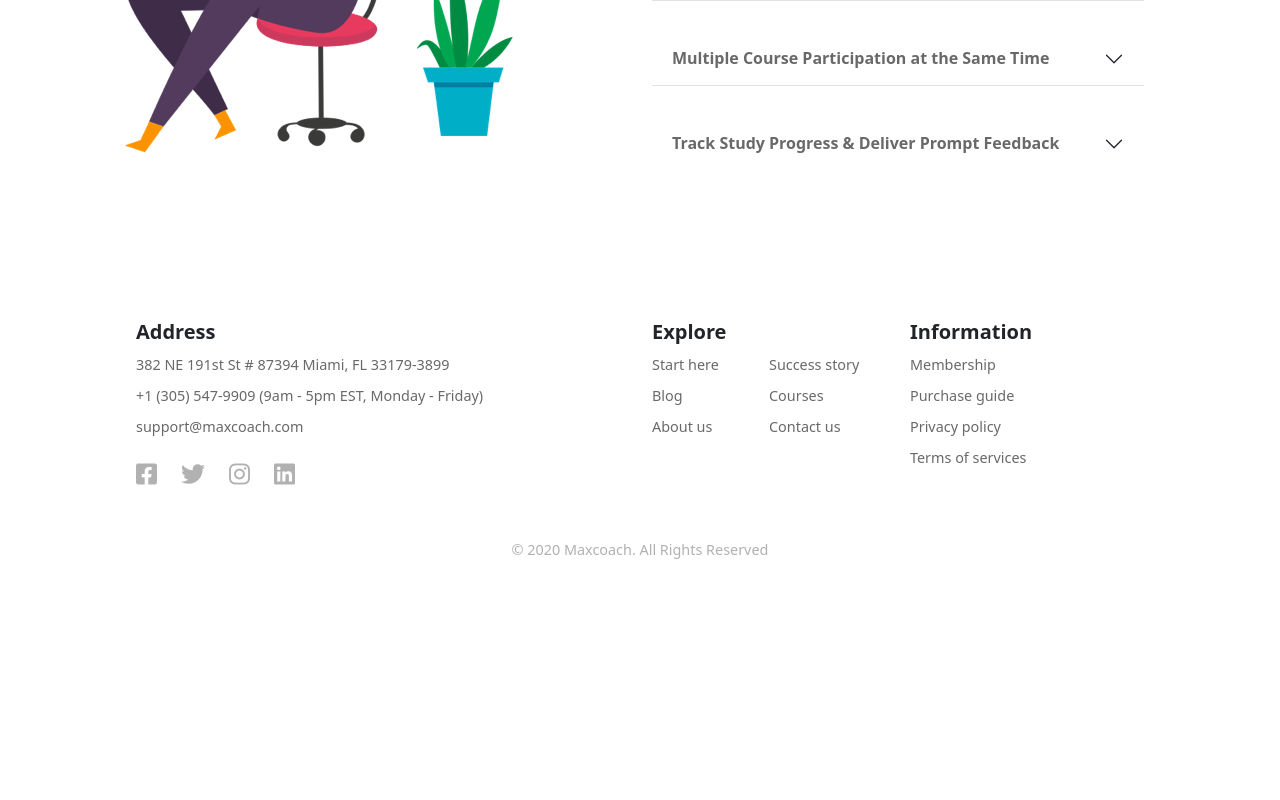
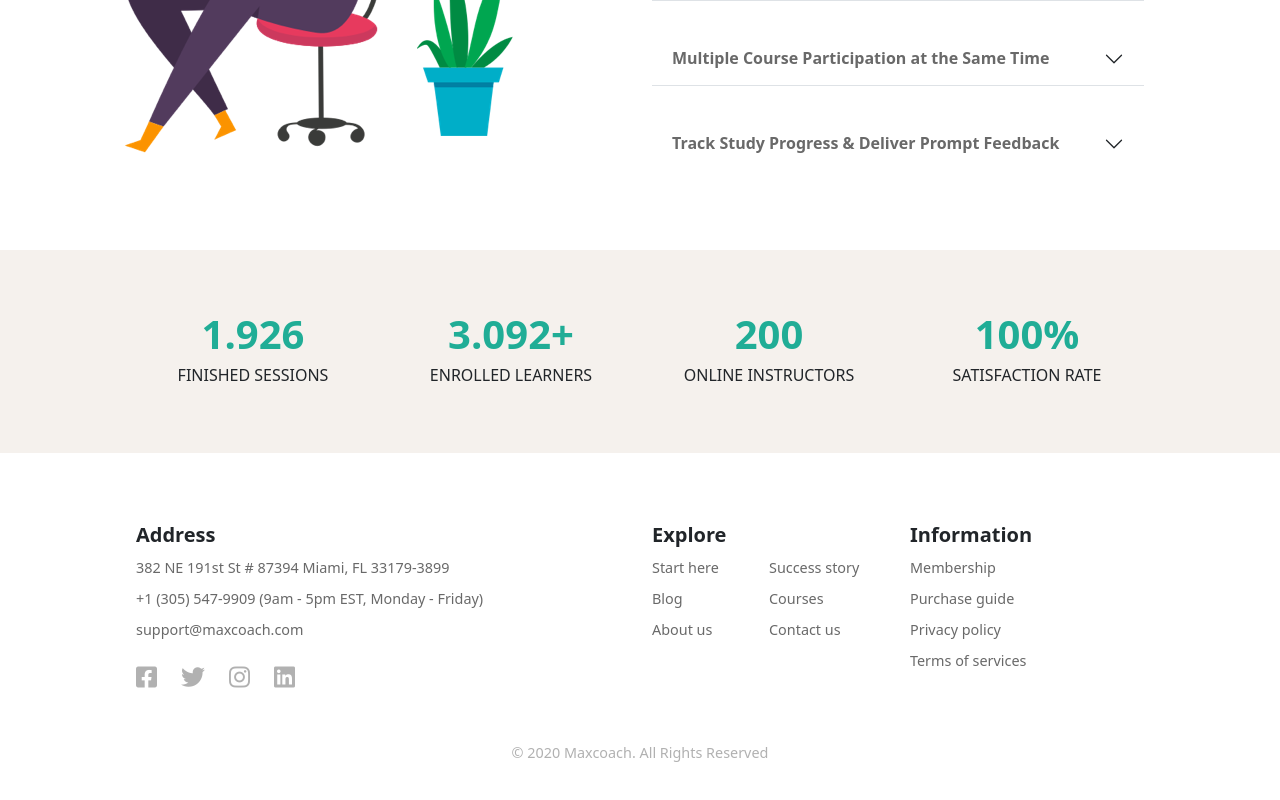
Before and after one commit to andreaconv/proj-html-vuejs, a Vue app: page / in a window 1280 px wide. Shown: the part 1826-2626 px from the top of the page. Before the commit the page ends 2436 px from the top, so only its background shows below. Built offline with nearby package versions, Linux system fonts and the light colour scheme.

Commit message:
[add] sectin dati

```diff
--- a/src/App.vue
+++ b/src/App.vue
@@ -32,10 +32,14 @@ export default {
 
 <template>
 
-  <Header />
-  <Jumbo />
-  <Main />
-  <Footer />
+  <div>
+
+    <Header />
+    <Jumbo />
+    <Main />
+    <Footer />
+
+  </div>
 
 </template>
 
--- a/src/components/myHeader.vue
+++ b/src/components/myHeader.vue
@@ -6,6 +6,9 @@ export default {
   components: {
     Nav,
   },
+  methods: {
+
+  }
 }
 </script>
 
--- a/src/components/myMain.vue
+++ b/src/components/myMain.vue
@@ -1,12 +1,14 @@
 <script>
 import mySection from './partials/mySection.vue';
 import Sectionjumbo from './partials/Sectionjumbo.vue';
+import Dati from './partials/Dati.vue';
 
 export default {
   name: 'Main',
   components: {
     mySection,
     Sectionjumbo,
+    Dati,
   },
 }
 </script>
@@ -15,6 +17,7 @@ export default {
 
   <mySection />
   <Sectionjumbo />
+  <Dati />
 
 </template>
 
--- /dev/null
+++ b/src/components/partials/Dati.vue
@@ -0,0 +1,43 @@
+<script>
+import {dati} from '../../data/menu.js'
+export default {
+  name: 'Dati',
+  data(){
+    return{
+      dati,
+    }
+  }
+}
+</script>
+
+<template>
+  <main>
+    <div class="ac-container">
+      <div class="row">
+        <div
+          class="col col-3 text-center"
+          v-for="(item, index) in dati"
+          :key="index">
+          <h1>{{item.num}}</h1>
+          <h6>{{item.text}}</h6>
+        </div>
+      </div>
+    </div>
+  </main>
+</template>
+
+<style lang="scss" scoped>
+  @use '../../scss/partials/vars' as *;
+  @use '../../scss/partials/general' as *;
+
+  main{
+    padding: 60px 0;
+    background-color: $third-white;
+
+    h1{
+      color: $secondary-color;
+      font-weight: bold;
+    }
+  }
+
+</style>
--- a/src/components/partials/mySection.vue
+++ b/src/components/partials/mySection.vue
@@ -1,7 +1,7 @@
 <script>
 import { aboutUs } from '../../data/menu.js'
 export default {
-  name: 'section',
+  name: 'mySection',
   data(){
     return{
       aboutUs
--- a/src/data/menu.js
+++ b/src/data/menu.js
@@ -90,4 +90,23 @@ const aboutUs = [
   },
 ]
 
-export { headerMenu, exploreMenu, infoMenu, aboutUs }
+const dati = [
+  {
+    num: '1.926',
+    text: 'FINISHED SESSIONS'
+  },
+  {
+    num: '3.092+',
+    text: 'ENROLLED LEARNERS'
+  },
+  {
+    num: '200',
+    text: 'ONLINE INSTRUCTORS'
+  },
+  {
+    num: '100%',
+    text: 'SATISFACTION RATE'
+  },
+]
+
+export { headerMenu, exploreMenu, infoMenu, aboutUs, dati }
```
